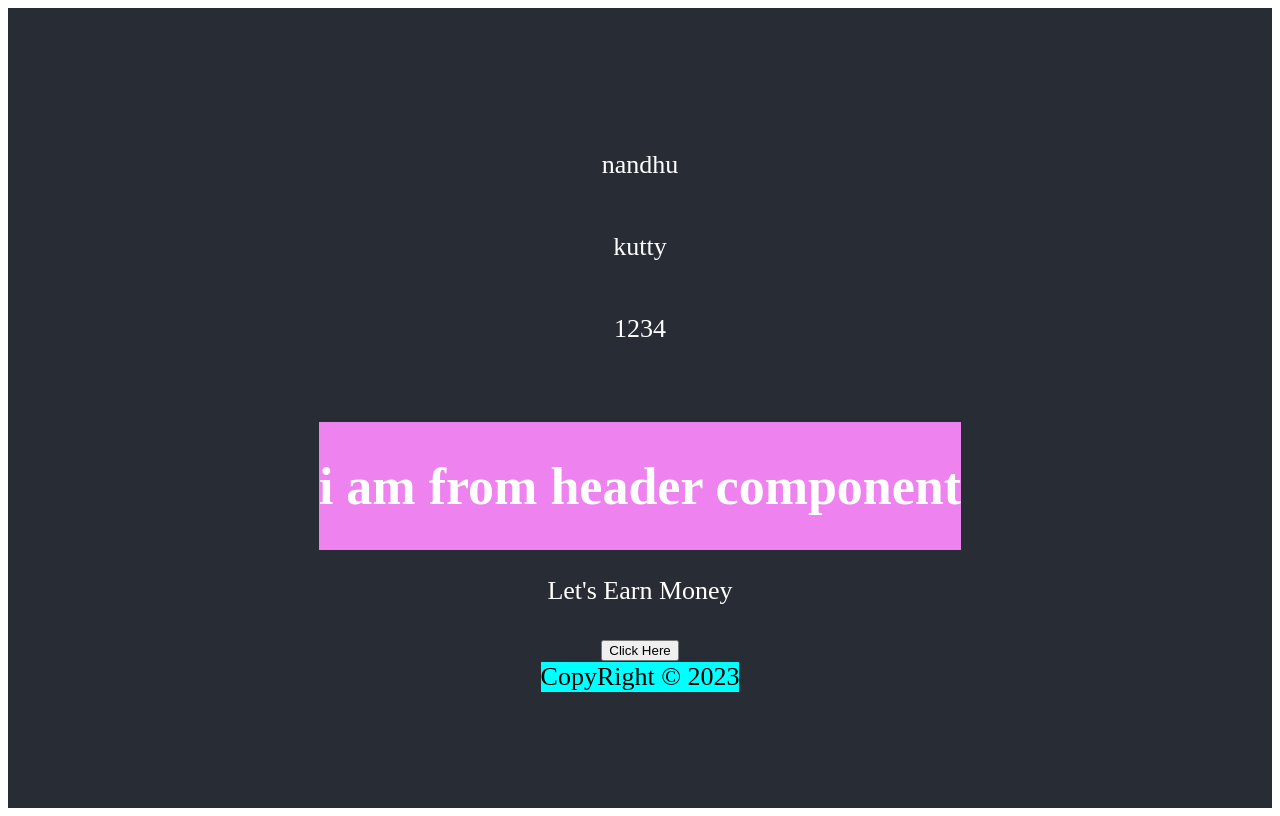
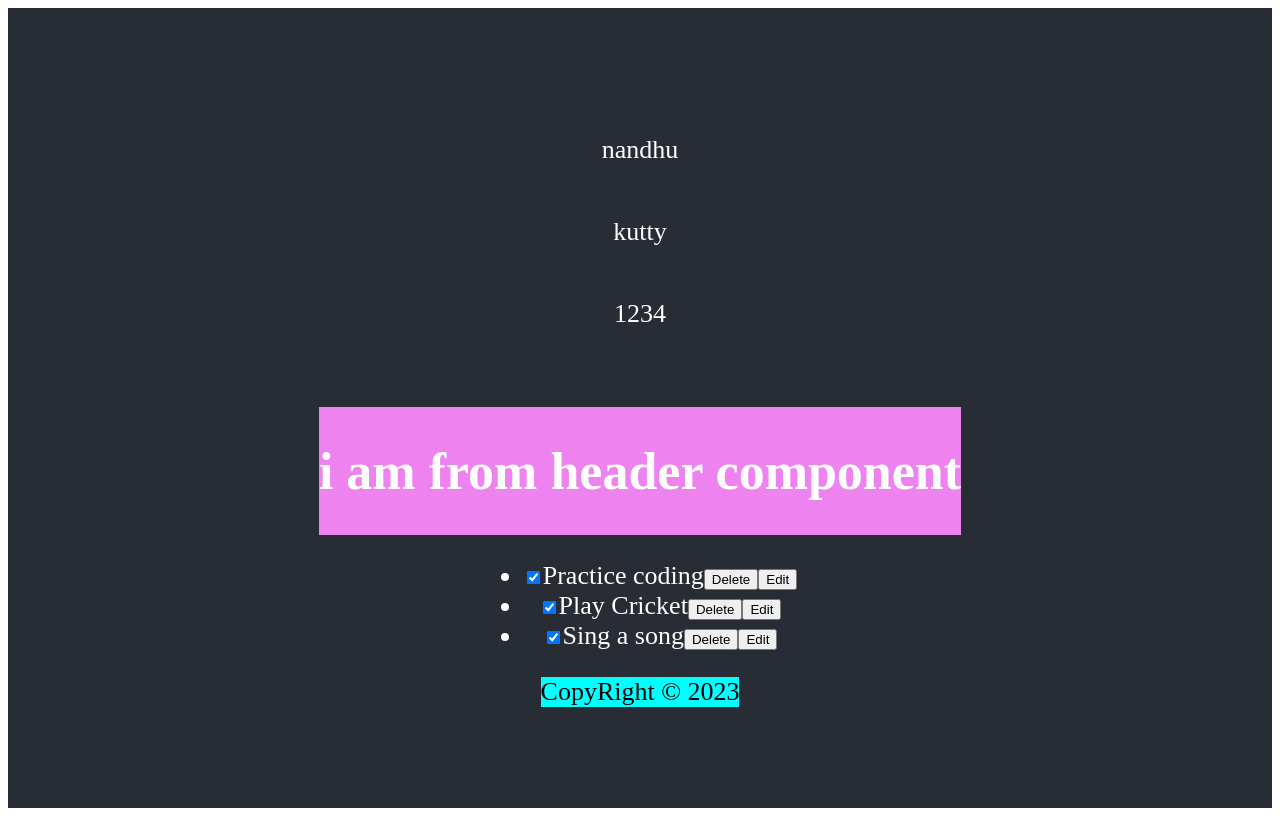
Before and after one commit to 8221117/React, a React (Create React App) app: page / in a window 1280 px wide. Built offline with nearby package versions, Linux system fonts and the light colour scheme.

Commit message:
Lists and keys

```diff
--- a/package.json
+++ b/package.json
@@ -8,6 +8,7 @@
     "@testing-library/user-event": "^13.5.0",
     "react": "^18.2.0",
     "react-dom": "^18.2.0",
+    "react-icons": "^4.10.1",
     "react-scripts": "5.0.1",
     "web-vitals": "^2.1.4"
   },
--- a/src/Content.js
+++ b/src/Content.js
@@ -2,19 +2,29 @@ import React from "react";
 import { useState } from "react";
 
 const Content = () => {
-  function HandleNamechange2() {
-    const names = ["earn", "grow", "give"];
-    const matchNames = Math.floor(Math.random() * 3);
-    setRandomName(names[matchNames]);
-  }
+  const [items, setItems] = useState([
+    { id: 1, checked: true, item: "Practice coding" },
+    { id: 2, checked: true, item: "Play Cricket" },
+    { id: 3, checked: true, item: "Sing a song" },
+  ]);
 
-  const [randomName, setRandomName] = useState("Earn");
+  /*   const numbers = [-2, -1, 0, 1, 2];
+  const itemss = numbers.filter((n) => n >= 0).map((n) => ({ number: n }));
+  console.log(itemss); */
 
   return (
-    <header>
-      <p> Let's {randomName} Money</p>
-      <button onClick={HandleNamechange2}>Click Here</button>
-    </header>
+    <main>
+      <ul>
+        {items.map((item) => (
+          <li>
+            <input type="checkbox" checked={item.checked}></input>
+            <label>{item.item}</label>
+            <button>Delete</button>
+            <button>Edit</button>
+          </li>
+        ))}
+      </ul>
+    </main>
   );
 };
 export default Content;
```
Also changed, not shown: 1 other file (tests, documents, lock files or other folders).
